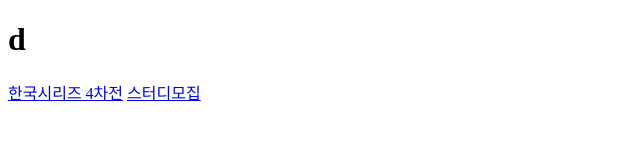
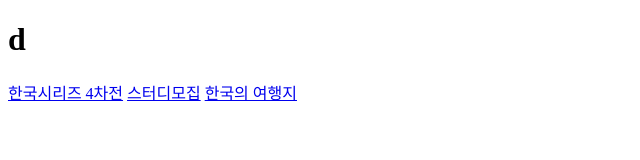
Before and after one commit to chukydongdong/web, a plain HTML site: page index.html in a window 1280 px wide. Shown: the whole page, without its empty margins (0-640 px from the left). Drawn offline with Linux system fonts and the light colour scheme.

Commit message:
Update index.html

```diff
--- a/index.html
+++ b/index.html
@@ -10,5 +10,6 @@
     <h1>d</h1>
     <a href = "https://m.sports.naver.com/game/77771105SKWO02022/relay">한국시리즈 4차전</a>
     <a href="study.html">스터디모집</a>
+    <a href="study.html">한국의 여행지</a>
 </body>
 </html>
```
